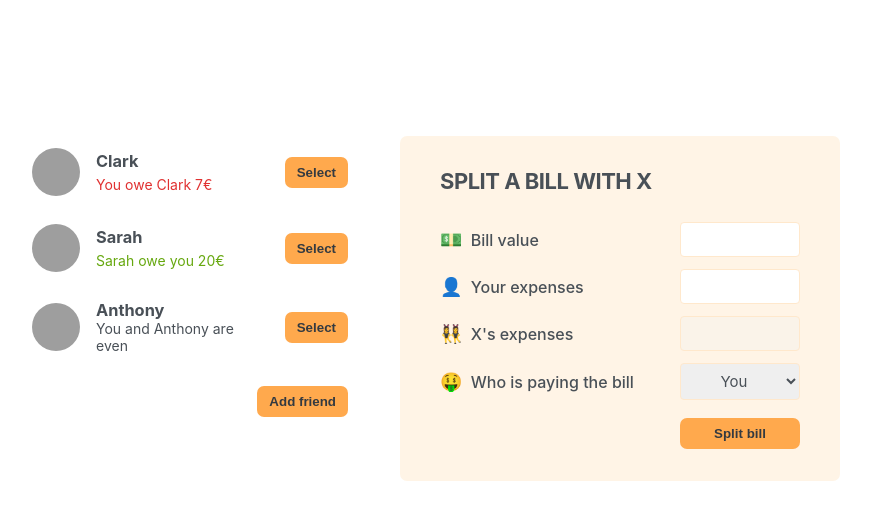
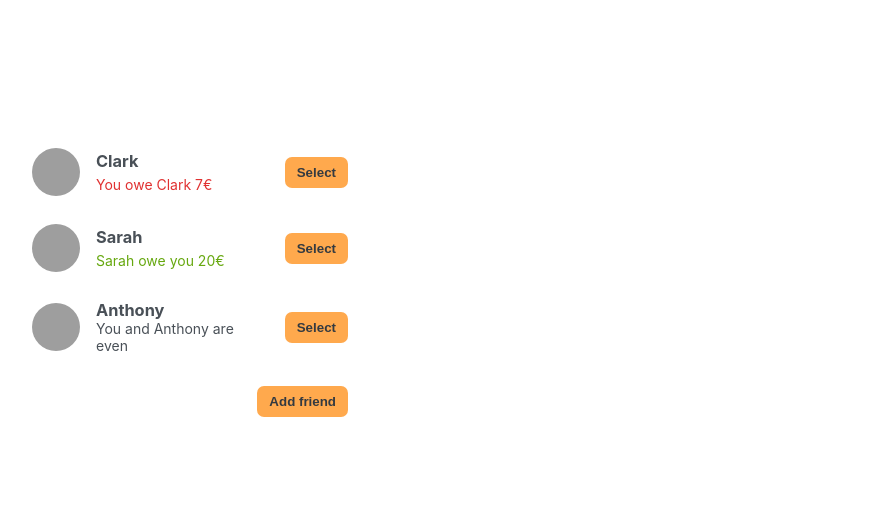
Before and after one commit to getOutOfHereInSmallSteps/React-Eat-N-Split, a React (Create React App) app: page / in a window 1280 px wide. Shown: the top 520 px of the page, without its empty margins (210-1081 px from the left). Built offline with nearby package versions, Linux system fonts and the light colour scheme; grey boxes are pictures that could not be loaded; the HTML template or start-up script is replaced by a standard one.

Commit message:
Implemented friend selection

```diff
--- a/src/App.js
+++ b/src/App.js
@@ -3,19 +3,26 @@ import React, { useState } from 'react';
 import './index.css';
 import { initialFriends } from './data';
 
-const FriendsList = ({ friends }) => {
+const FriendsList = ({ friends, onSelectFriend, selectedFriend }) => {
   return (
     <ul>
       {friends.map(el => (
-        <Friend key={el.id} friendData={el} />
+        <Friend
+          key={el.id}
+          friendData={el}
+          onSelect={onSelectFriend}
+          selectedFriend={selectedFriend}
+        />
       ))}
     </ul>
   );
 };
 
-const Friend = ({ friendData }) => {
+const Friend = ({ friendData, onSelect, selectedFriend }) => {
+  const isSelected = selectedFriend?.id === friendData.id;
+
   return (
-    <li>
+    <li className={isSelected ? 'selected' : ''}>
       <img src={friendData.image} alt={friendData.name} />
       <h3>{friendData.name}</h3>
       {friendData.balance < 0 && (
@@ -30,7 +37,9 @@ const Friend = ({ friendData }) => {
       )}
       {friendData.balance === 0 && <p>You and {friendData.name} are even</p>}
 
-      <Button>Select</Button>
+      <Button onClick={() => onSelect(friendData)}>
+        {isSelected ? 'Close' : 'Select'}
+      </Button>
     </li>
   );
 };
@@ -82,10 +91,10 @@ const FormAddFriend = ({ onAddFriend }) => {
   );
 };
 
-const FormSplitBill = () => {
+const FormSplitBill = ({ selectedFriend }) => {
   return (
     <form className="form-split-bill">
-      <h2>Split a bill with X</h2>
+      <h2>Split a bill with {selectedFriend.name}</h2>
 
       <label>💵 Bill value</label>
       <input type="text" />
@@ -93,13 +102,13 @@ const FormSplitBill = () => {
       <label>👤 Your expenses</label>
       <input type="text" />
 
-      <label>👯‍♀️ X's expenses</label>
+      <label>👯‍♀️ {selectedFriend.name}'s expenses</label>
       <input type="text" disabled />
 
       <label>🤑 Who is paying the bill</label>
       <select>
         <option value="user">You</option>
-        <option value="friend">X</option>
+        <option value="friend">{selectedFriend.name}</option>
       </select>
 
       <Button>Split bill</Button>
@@ -118,6 +127,7 @@ const Button = ({ children, onClick }) => {
 const App = () => {
   const [friendsList, setFriendsList] = useState(initialFriends);
   const [showAddFriend, setShowAddFriend] = useState(false);
+  const [selectedFriend, setSelectedFriend] = useState(null);
 
   const toggleShowFriendHandler = () => {
     setShowAddFriend(prevShow => !prevShow);
@@ -128,17 +138,30 @@ const App = () => {
     setShowAddFriend(false);
   };
 
+  const selectFriendHandler = friend => {
+    setSelectedFriend(prevFriendData =>
+      prevFriendData?.id === friend.id ? null : friend
+    );
+    setShowAddFriend(false);
+  };
+
   return (
     <div className="app">
       <div className="sidebar">
-        <FriendsList friends={friendsList} />
+        <FriendsList
+          friends={friendsList}
+          onSelectFriend={selectFriendHandler}
+          selectedFriend={selectedFriend}
+        />
+
         {showAddFriend && <FormAddFriend onAddFriend={addFriendHandler} />}
+
         <Button onClick={toggleShowFriendHandler}>
           {showAddFriend ? 'Close' : 'Add friend'}
         </Button>
       </div>
 
-      <FormSplitBill />
+      {selectedFriend && <FormSplitBill selectedFriend={selectedFriend} />}
     </div>
   );
 };
```
